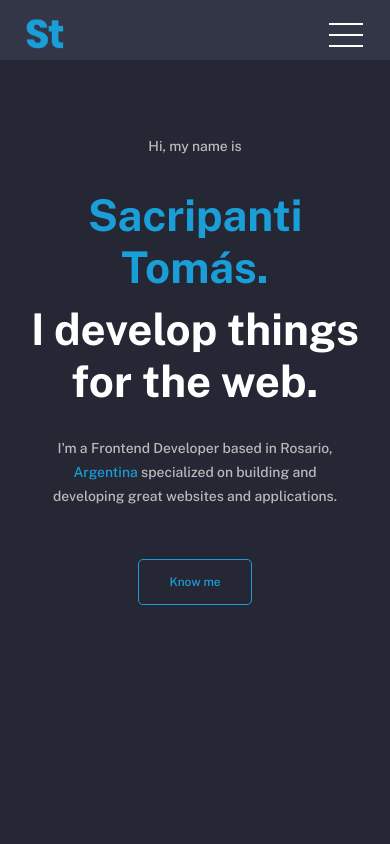
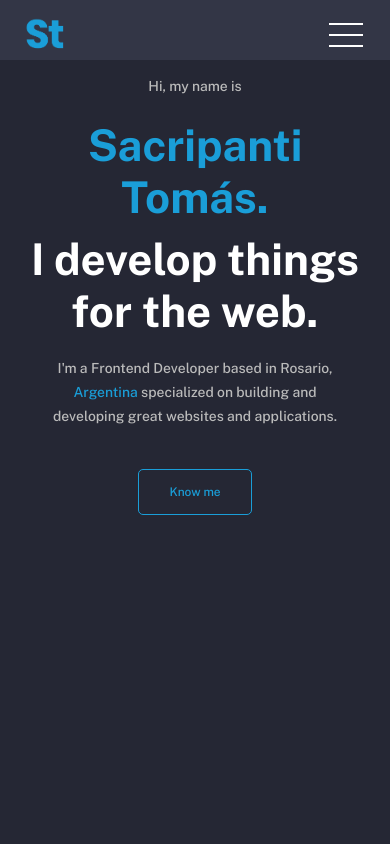
Before and after one commit to TomasSacripanti/Portfolio, a React (Create React App) app: page / in a window 390 px wide. Shown: the top 844 px of the page. Built offline with nearby package versions, Linux system fonts and the light colour scheme.

Commit message:
Ajustes del header y main en responsive

```diff
--- a/src/components/styles/Header.css
+++ b/src/components/styles/Header.css
@@ -38,7 +38,7 @@
 .navigation-link {
     height: 50%;
     color:#dddddd;
-    font-size: .6rem;
+    font-size: .55rem;
     transition: .3s;
 }
 .navigation-link::after {
@@ -67,7 +67,7 @@
         width: 45%;
     }
     .navigation-link {
-        font-size: .7rem;
+        font-size: .6rem;
     }
 }
 
--- a/src/components/styles/Main.css
+++ b/src/components/styles/Main.css
@@ -40,12 +40,13 @@
 
 @media (max-width: 1040px) {
     .main {
-        padding-top: 50px;
-        padding-bottom: 50px;
+        padding-top: 0;
+        padding-bottom: 0;
     }
     .main > p {
         font-size: .7rem;
         margin: 25px 0;
+        width: 75%;
     }
 }
 
@@ -71,3 +72,10 @@
         width: 90%;
     }
 }
+
+
+@media (max-width: 420px) {
+    .main > p {
+        margin: 15px 0;
+    }
+}
```
